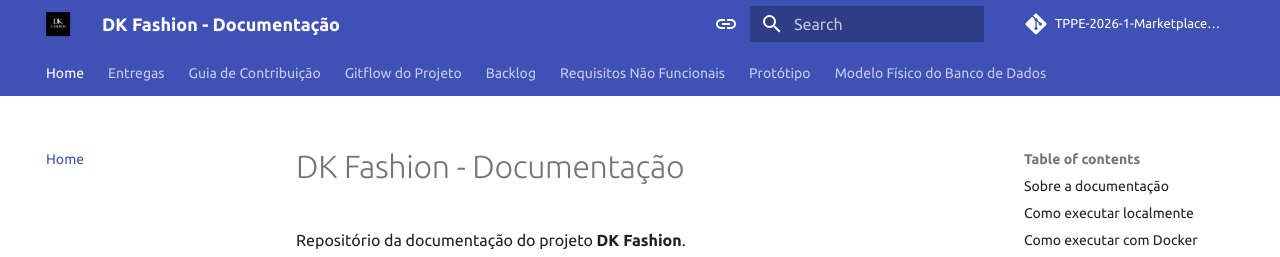
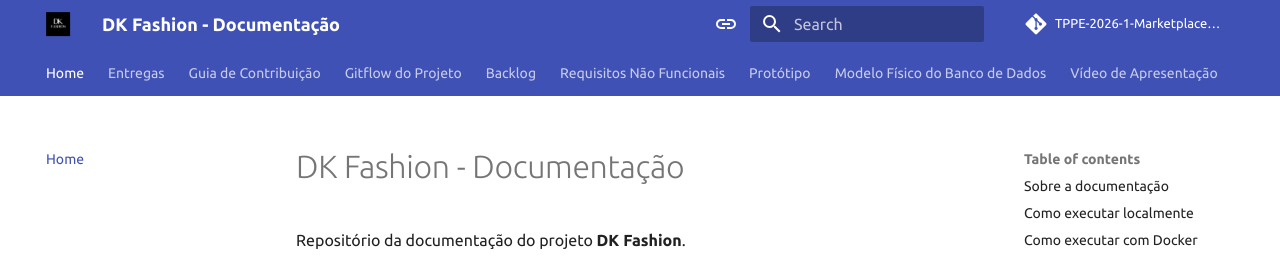
Before and after one commit to TPPE-2026-1-Marketplace/documentacao, an MkDocs documentation site: the page built from docs/index.md, in a window 1280 px wide and 900 px high. Shown: the top 257 px of the window. Built offline with MkDocs 1.6.1 and Material for MkDocs 9.7.7, drawn with Linux system fonts in a browser that asks for light colours; comment, search, counter and statistics services are not loaded.

Commit message:
feat: add apresentation video

```diff
--- a/mkdocs.yml
+++ b/mkdocs.yml
@@ -115,3 +115,4 @@
   - Requisitos Não Funcionais: non_functional_requirements.md
   - Protótipo: prototipo.md
   - Modelo Físico do Banco de Dados: physical_data_model.md
+  - Vídeo de Apresentação: video.md
```
Also changed, not shown: docs/video.md (added, +1 -0 lines).
